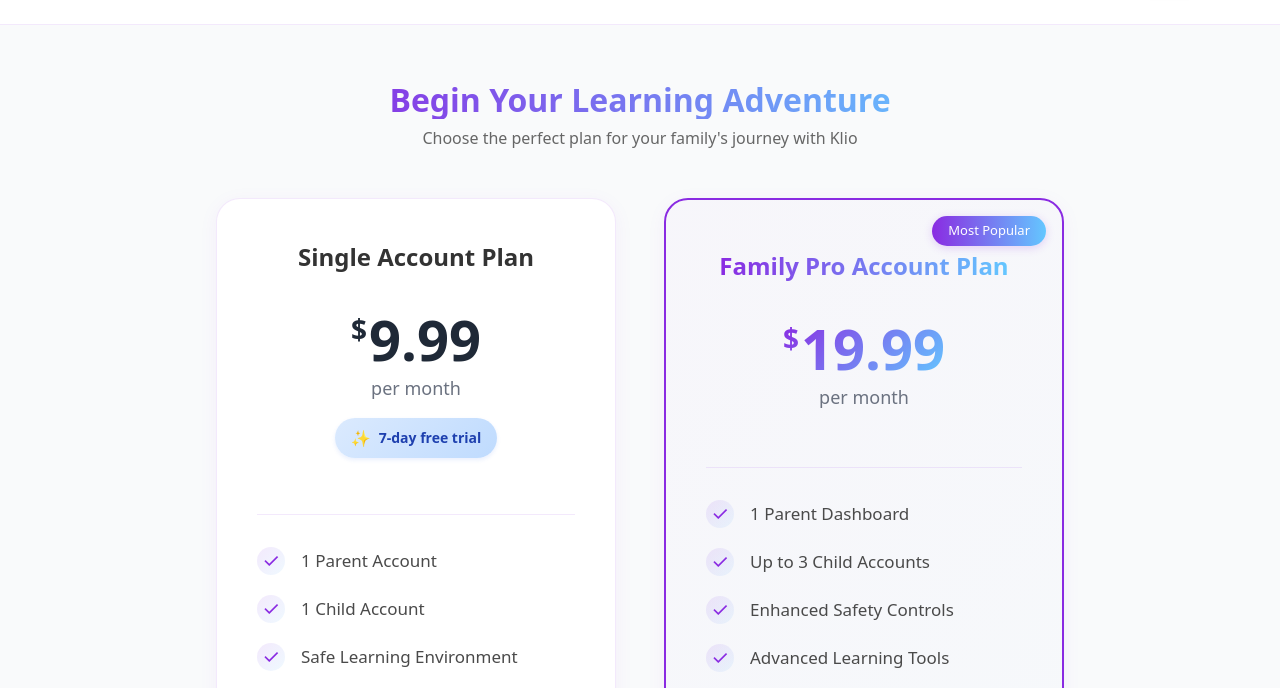
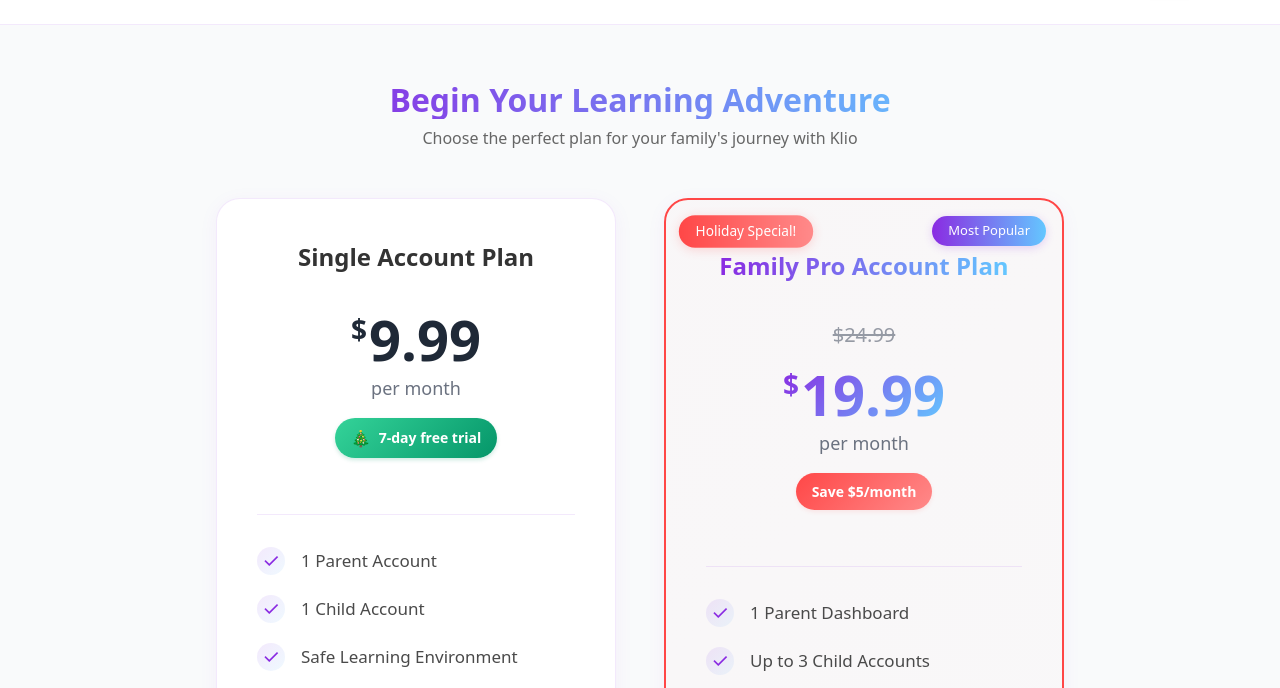
Before and after one commit to btimofeyev/klioai, a plain HTML site: page public/signup.html in a window 1280 px wide. Shown: the part 94-782 px from the top of the page. Drawn offline with Linux system fonts and the light colour scheme; a script that the page names is missing.

Commit message:
free trial

```diff
--- a/public/css/pricestyles.css
+++ b/public/css/pricestyles.css
@@ -69,12 +69,63 @@
     transform: translateY(-5px);
     box-shadow: 0 8px 30px rgba(138, 43, 226, 0.1);
 }
-
-.pricing-card.popular {
-    border: 2px solid #8A2BE2;
-    background: linear-gradient(135deg, rgba(138, 43, 226, 0.02) 0%, rgba(100, 199, 255, 0.02) 100%);
+.seasonal-badge {
+    position: absolute;
+    top: 1rem;
+    left: 1rem;
+    background: linear-gradient(90deg, #ff4747, #ff8a8a);
+    color: white;
+    padding: 0.35rem 1rem;
+    border-radius: 2rem;
+    font-size: 0.8125rem;
+    font-weight: 500;
+    box-shadow: 0 2px 10px rgba(255, 71, 71, 0.2);
+    animation: pulse 2s infinite;
 }
 
+.original-price {
+    font-size: 1.25rem;
+    color: #6b7280;
+    text-decoration: line-through;
+    margin-bottom: 0.5rem;
+    opacity: 0.7;
+}
+
+.savings-badge {
+    background: linear-gradient(135deg, #ff4747 0%, #ff8a8a 100%);
+    color: white;
+    font-weight: 600;
+    padding: 0.5rem 1rem;
+    border-radius: 999px;
+    font-size: 0.875rem;
+    display: inline-flex;
+    align-items: center;
+    gap: 0.5rem;
+    margin-top: 0.5rem;
+    box-shadow: 0 2px 4px rgba(255, 71, 71, 0.1);
+}
+@keyframes pulse {
+    0% {
+        transform: scale(1);
+    }
+    50% {
+        transform: scale(1.05);
+    }
+    100% {
+        transform: scale(1);
+    }
+}
+.pricing-card.popular {
+    border: 2px solid #ff4747;
+    background: linear-gradient(135deg, rgba(255, 71, 71, 0.02) 0%, rgba(255, 138, 138, 0.02) 100%);
+}
+
+.pricing-card.popular .plan-price .amount {
+    background: linear-gradient(135deg, #ff4747, #ff8a8a);
+    -webkit-background-clip: text;
+    background-clip: text;
+    color: transparent;
+}
 .pricing-card__badge {
     position: absolute;
     top: 1rem;
@@ -151,8 +202,8 @@
     color: transparent;
 }
 .trial-badge {
-    background: linear-gradient(135deg, #dbeafe 0%, #bfdbfe 100%);
-    color: #1e40af;
+    background: linear-gradient(135deg, #34d399 0%, #059669 100%);
+    color: white;
     font-weight: 600;
     padding: 0.5rem 1rem;
     border-radius: 999px;
@@ -161,17 +212,18 @@
     align-items: center;
     gap: 0.5rem;
     margin-top: 0.5rem;
-    box-shadow: 0 2px 4px rgba(37, 99, 235, 0.1);
+    box-shadow: 0 2px 4px rgba(5, 150, 105, 0.2);
+    transition: transform 0.3s ease, box-shadow 0.3s ease;
 }
 
 .trial-badge::before {
-    content: "✨";
+    content: "🎄";  /* Changed to Christmas tree emoji */
     font-size: 1rem;
 }
 
 .trial-badge:hover {
     transform: translateY(-1px);
-    box-shadow: 0 4px 6px rgba(37, 99, 235, 0.15);
+    box-shadow: 0 4px 6px rgba(5, 150, 105, 0.25);
 }
 .plan-description {
     font-size: 0.9375rem;
--- a/public/css/styles.css
+++ b/public/css/styles.css
@@ -568,15 +568,3 @@
         align-items: center;
     }
 }
-
-/* Add Child Section */
-.add-child-section {
-    text-align: center;
-    margin: 2rem 0;
-}
-
-.add-child-btn {
-    display: inline-flex;
-    align-items: center;
-    gap: 0.5rem;
-}
--- a/public/signup.html
+++ b/public/signup.html
@@ -77,11 +77,14 @@
             <!-- Family Pro Account Plan -->
             <div class="pricing-card popular">
                 <div class="pricing-card__badge">Most Popular</div>
+                <div class="seasonal-badge">Holiday Special!</div>
                 <div class="pricing-card__header">
                     <h2 class="plan-name">Family Pro Account Plan</h2>
                     <div class="plan-price">
+                        <div class="original-price">$24.99</div>
                         <div class="amount">19.99</div>
                         <div class="period">per month</div>
+                        <div class="savings-badge">Save $5/month</div>
                     </div>
                 </div>
                 <ul class="features-list">
```
Also changed, not shown: public/index.html (+4 -6 lines).
